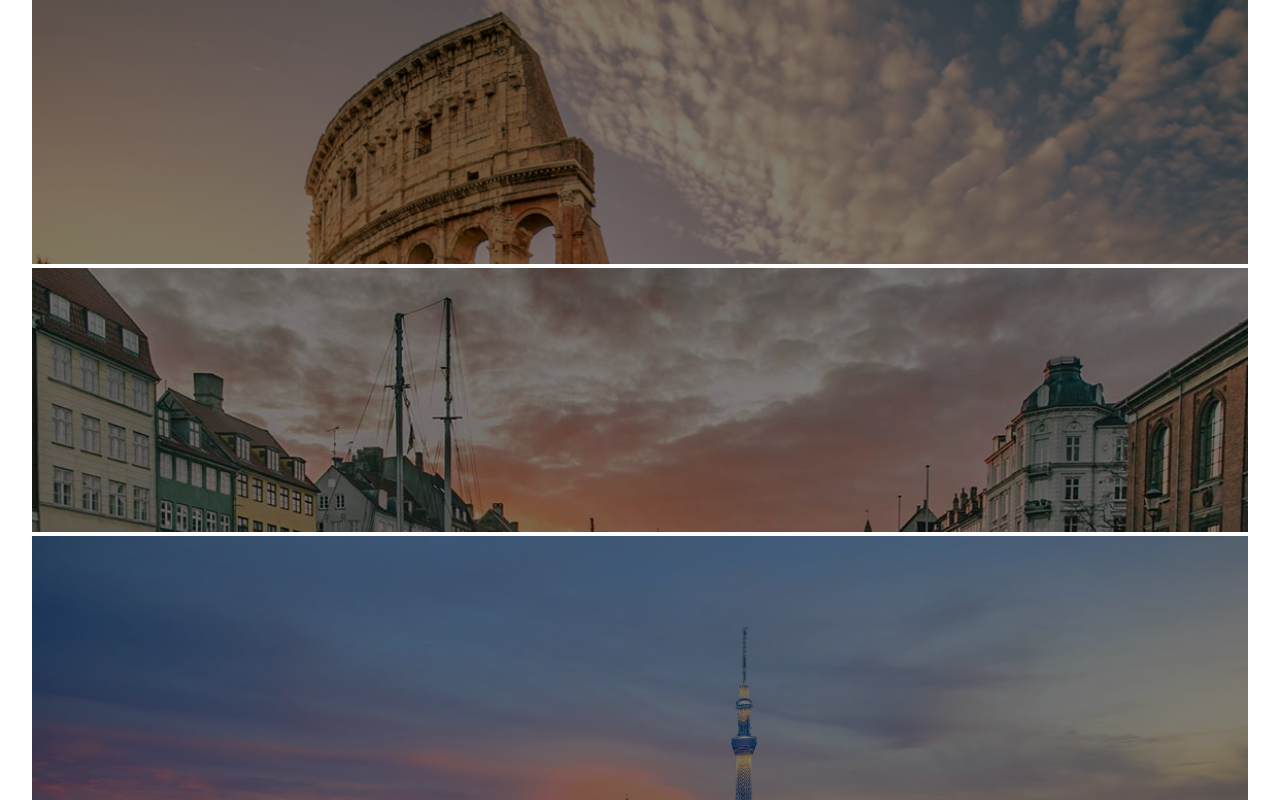
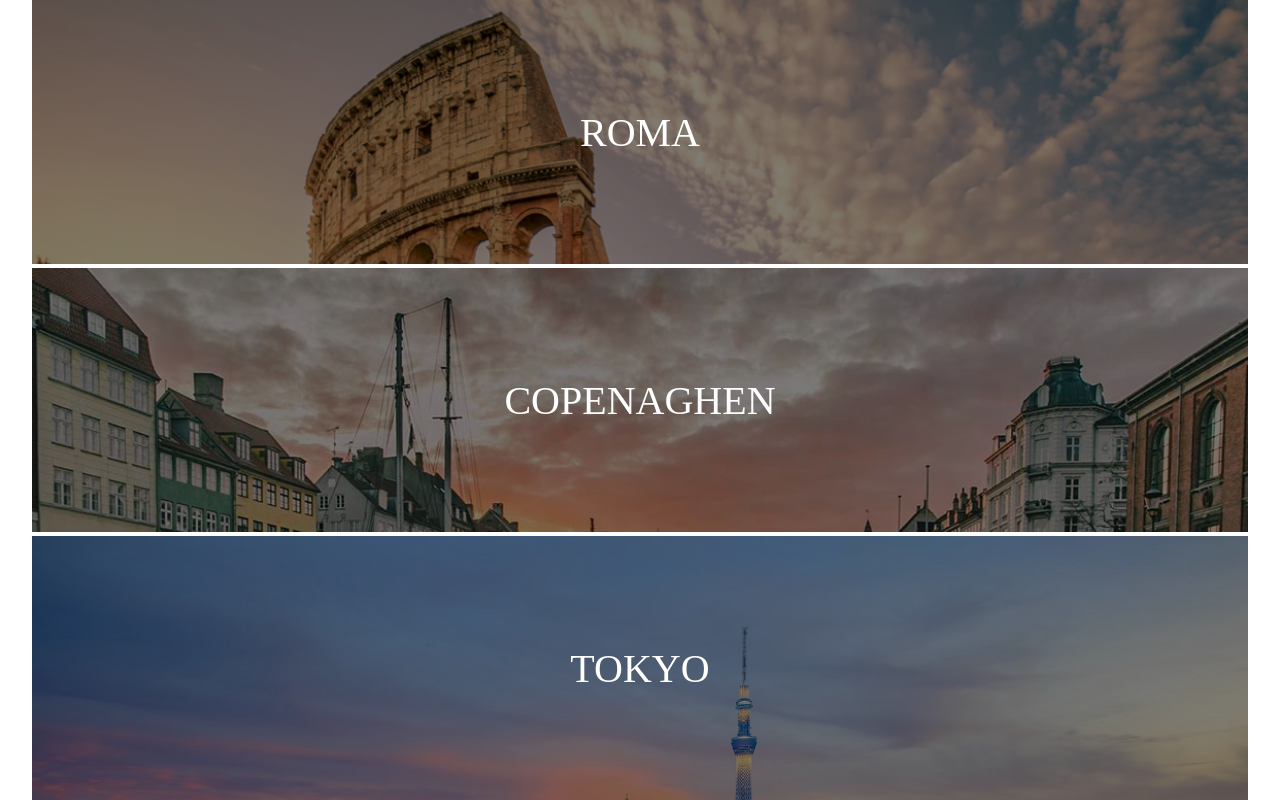
Before and after one commit to marco987/htmlcss-airbnb, a plain HTML site: page index.html in a window 1280 px wide. Drawn offline with Linux system fonts and the light colour scheme.

Commit message:
Nomi città

```diff
--- a/index.html
+++ b/index.html
@@ -8,14 +8,17 @@
   <body>
 
     <div class="box-roma">
+      <p>roma</p>
       <div class="cover"></div>
     </div>
 
     <div class="box-copenaghen">
+      <p>copenaghen</p>
       <div class="cover"></div>
     </div>
 
     <div class="box-tokyo">
+      <p>tokyo</p>
       <div class="cover"></div>
     </div>
 
--- a/style.css
+++ b/style.css
@@ -46,3 +46,13 @@
   width: 100%;
   height: 100%
 }
+
+p {
+  position: absolute;
+  top: 50%;
+  left: 50%;
+  transform: translate(-50%, -50%);
+  text-transform: uppercase;
+  font-size: 5vh;
+  color: #fff;
+}
```
